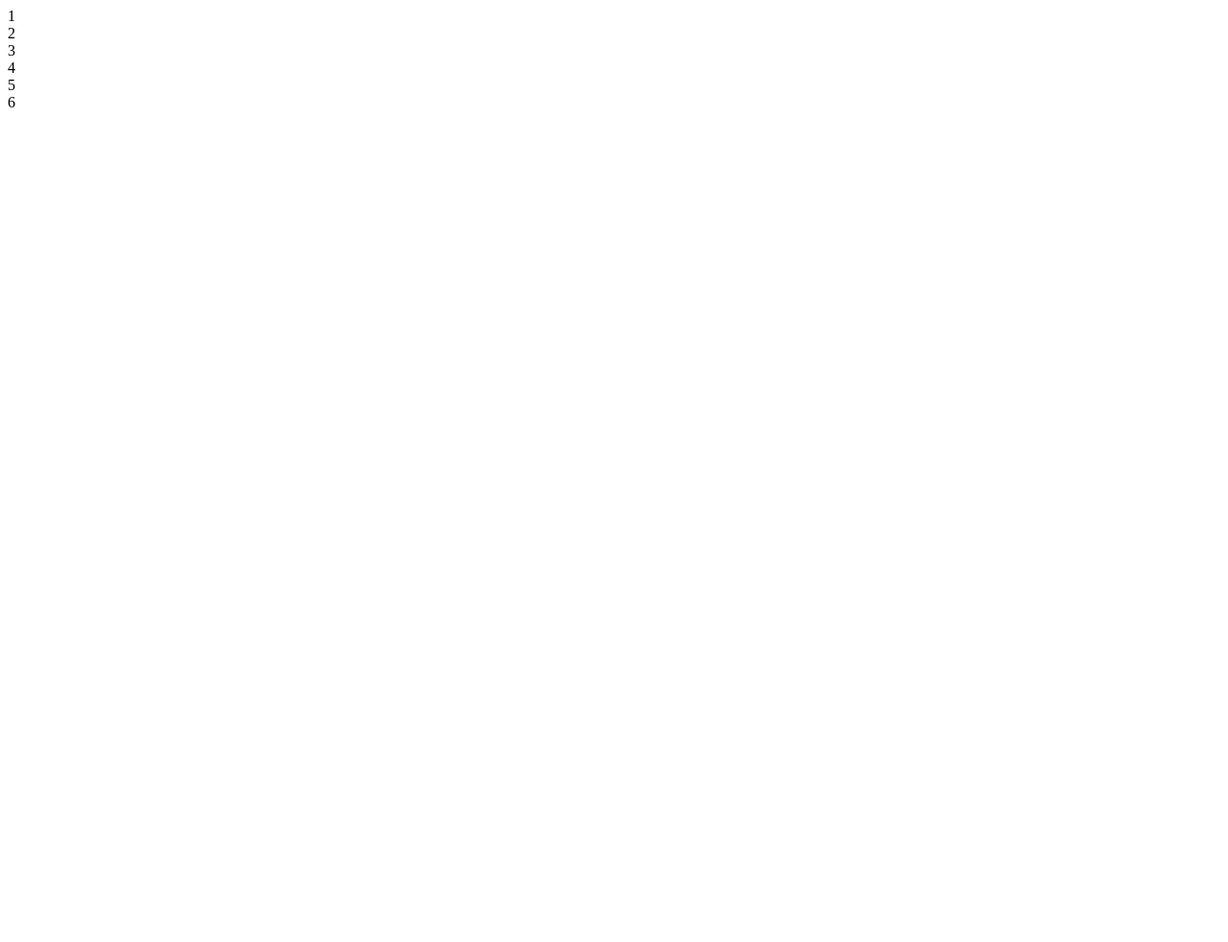
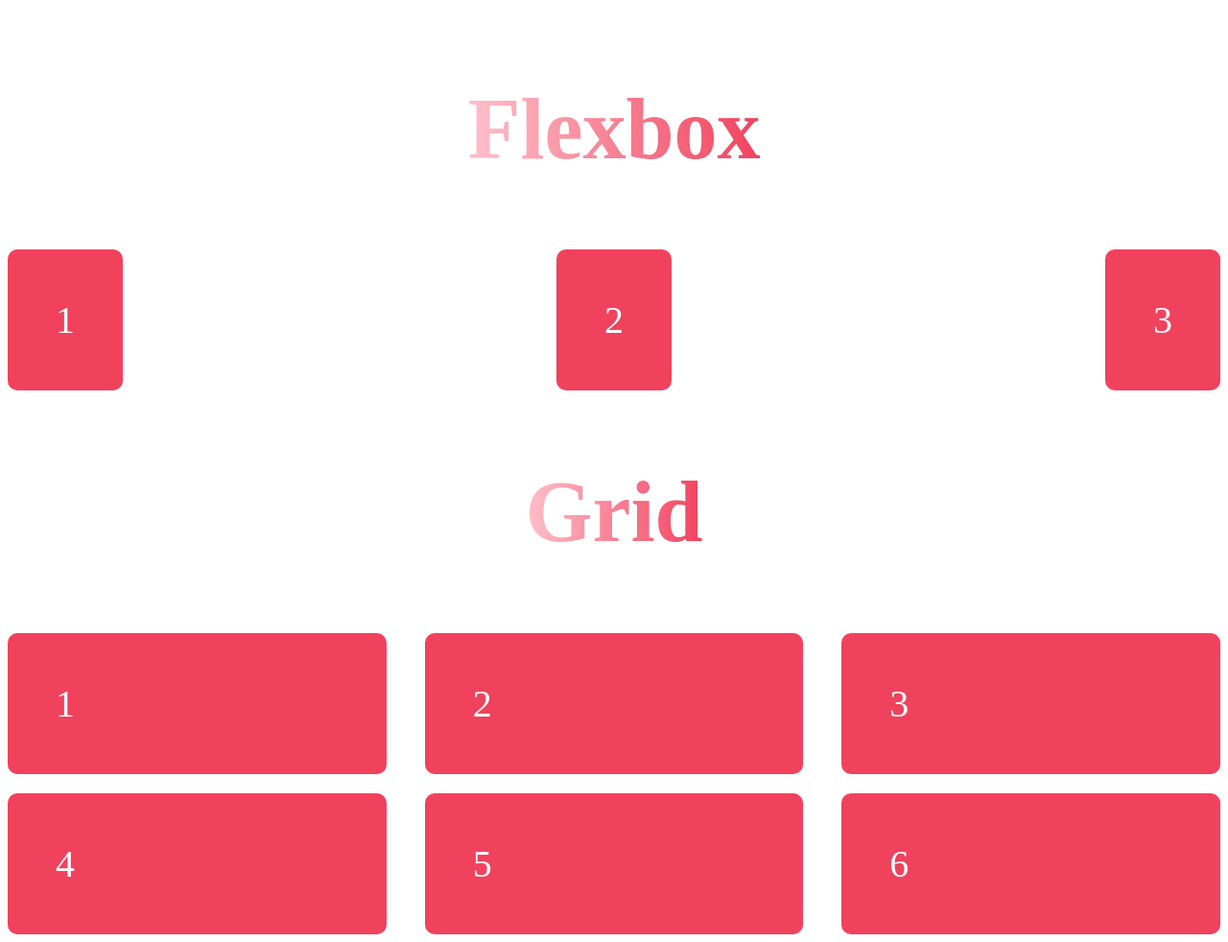
Before and after one commit to chinmay-gupta-2003/Web-Week-2023, a plain HTML site: page DAY2/index.html in a window 1280 px wide. Shown: the whole page at 96% size. Before the commit the page ends 800 px from the top, so only its background shows below. Drawn offline with Linux system fonts and the light colour scheme.

Commit message:
added day 2 code

```diff
--- a/DAY2/index.html
+++ b/DAY2/index.html
@@ -4,11 +4,25 @@
     <meta charset="UTF-8" />
     <meta http-equiv="X-UA-Compatible" content="IE=edge" />
     <meta name="viewport" content="width=device-width, initial-scale=1.0" />
+    <link rel="stylesheet" href="style.css" />
     <title>Document</title>
   </head>
   <body>
     <main>
+      <div class="align-center">
+        <h2>Flexbox</h2>
+      </div>
       <div class="container-1">
+        <div class="item item-1">1</div>
+        <div class="item item-2">2</div>
+        <div class="item item-3">3</div>
+      </div>
+
+      <div class="align-center">
+        <h2>Grid</h2>
+      </div>
+
+      <div class="container-2">
         <div class="item item-1">1</div>
         <div class="item item-2">2</div>
         <div class="item item-3">3</div>
@@ -16,14 +30,6 @@
         <div class="item item-5">5</div>
         <div class="item item-6">6</div>
       </div>
-      <div class="container-2">
-        <div class="item item-1"></div>
-        <div class="item item-2"></div>
-        <div class="item item-3"></div>
-        <div class="item item-4"></div>
-        <div class="item item-5"></div>
-        <div class="item item-6"></div>
-      </div>
     </main>
   </body>
 </html>
--- a/DAY2/style.css
+++ b/DAY2/style.css
@@ -0,0 +1,36 @@
+.align-center {
+  text-align: center;
+  color: #343a40;
+  font-size: 60px;
+}
+
+.item {
+  background-color: #f1425d;
+  color: #fff;
+  font-size: 40px;
+  padding: 50px;
+  border-radius: 10px;
+}
+
+.container-1 {
+  display: flex;
+  align-items: center;
+  justify-content: space-between;
+  gap: 20px;
+}
+
+.container-2 {
+  display: grid;
+  grid-template-columns: repeat(3, 1fr);
+  grid-template-rows: repeat(2, 1fr);
+  row-gap: 20px;
+  column-gap: 40px;
+}
+
+h2 {
+  display: inline-block;
+  background-image: linear-gradient(to right, pink, #f1425d);
+  -webkit-background-clip: text;
+  background-clip: text;
+  color: transparent;
+}
```
